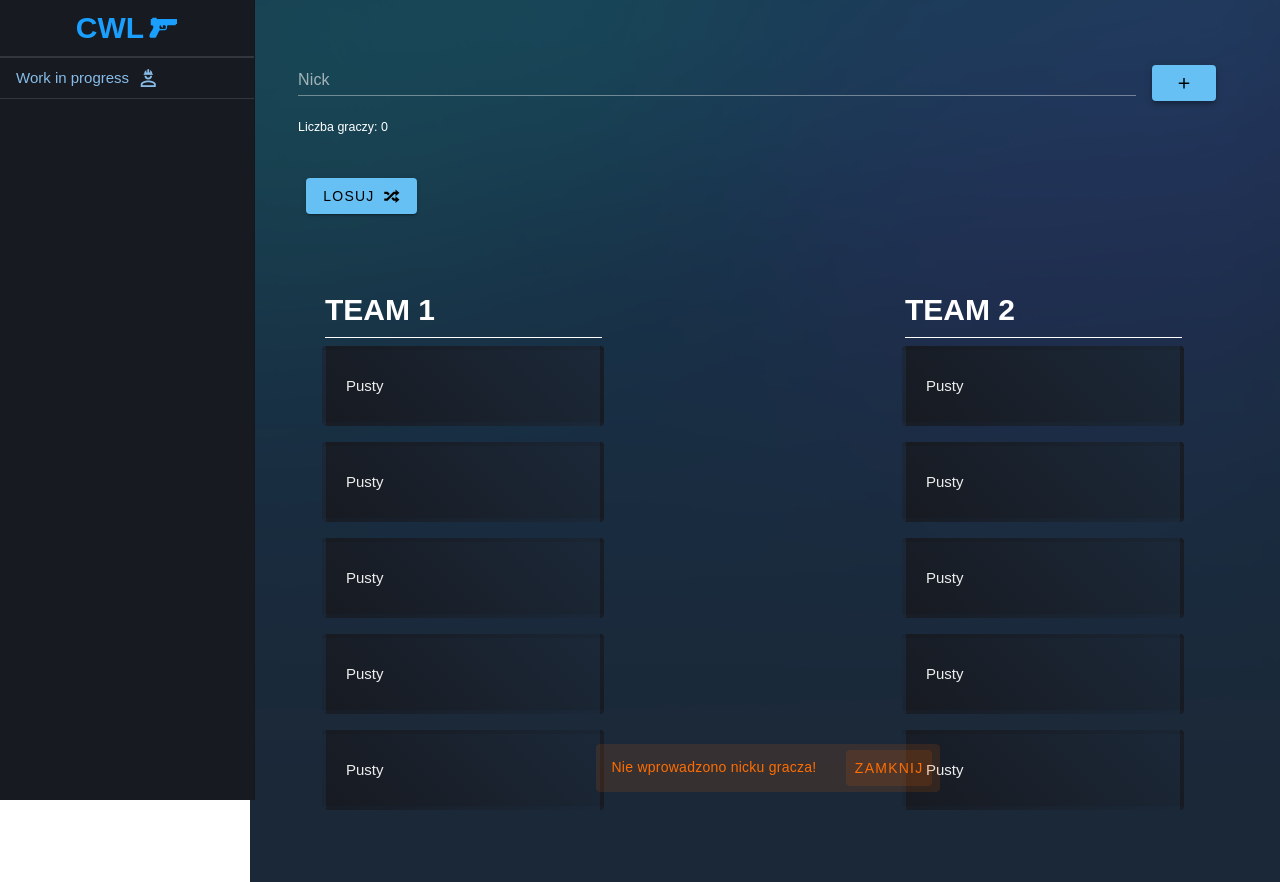
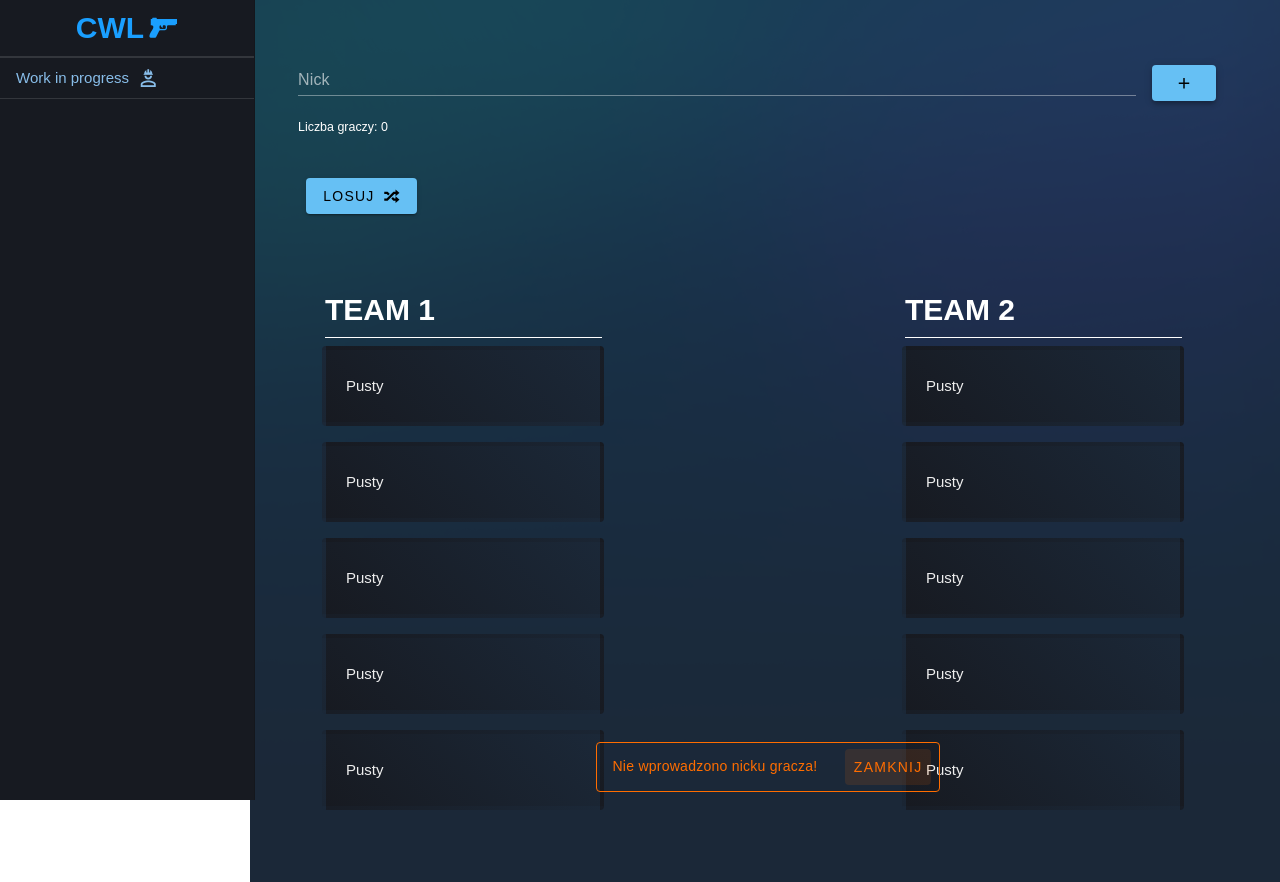
Before and after one commit to Cperek/cwl_selector, a Vue app in the folder frontend/: page / in a window 1280 px wide. Both pictures are taken after a click on the button 1184 px from the left and 83 px from the top of the page. Built offline with nearby package versions, Linux system fonts and the light colour scheme.

Commit message:
button css

```diff
--- a/frontend/src/components/AlertSnackBar.vue
+++ b/frontend/src/components/AlertSnackBar.vue
@@ -1,5 +1,4 @@
 <script setup lang="ts">
-import { ref, defineProps, emit} from 'vue';
 
 const props = defineProps({
   text: String,
@@ -15,7 +14,7 @@ const emit = defineEmits(['update']);
       v-model="props.show"
       :timeout="2000"
       color="orange-accent-4"
-      variant="tonal"
+      variant="outlined"
     >
       {{ props.text }}
 
```
